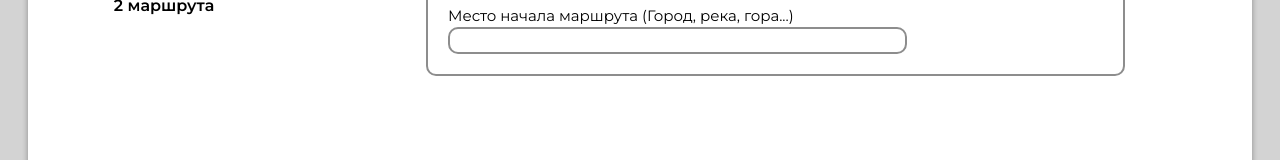
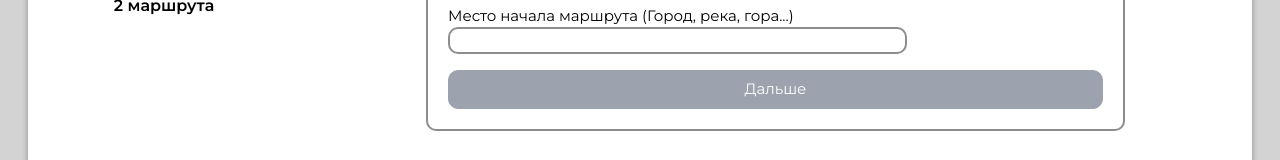
Before and after one commit to ligets/technostrelka, a Next.js app in the folder frontend/: page /lk/user in a window 1280 px wide. Both pictures are taken after a click on the button "Загрузить маршрут". Shown: the part 451-611 px from the top of the page. Built offline with nearby package versions, Linux system fonts and the light colour scheme.

Commit message:
LK yandex

```diff
--- a/frontend/app/lk/user/page.jsx
+++ b/frontend/app/lk/user/page.jsx
@@ -3,6 +3,7 @@ import {useEffect, useState} from "react"
 import Image from "next/image";
 import axios from "axios";
 import {Helmet} from "react-helmet";
+import YandexMap from "@/components/Map/YandexMapRoutesPaths";
 
 const YANDEX_API_KEY = "fee3278a-7b07-4bf9-a6e3-dcf1b7c93bdb";
 export default function LKUser() {
@@ -406,13 +407,21 @@ export default function LKUser() {
                                         </ul>
                                     )}
                                 </div>
+                                <button
+                                    className={`rounded-[10px] py-[0.5em] px-[2em] text-white text-[15px] font-light border-[1px] transition-all duration-300
+                                    ${selectedAddress ? "bg-[#6874f9] border-[#6874f9] hover:bg-transparent hover:text-blue-600" : "bg-gray-400 border-gray-400 cursor-not-allowed"}`}
+                                    onClick={nextStep}
+                                    disabled={!selectedAddress} // Блокируем кнопку, если адрес не выбран
+                                >
+                                    Дальше
+                                </button>
                             </div>
 
 
 
                             {/* ШАГ 2 */}
                             <div className={step === 2 ? "flex w-[100%]" : "hidden"}>
-
+                                {/*<YandexMap/>*/}
                             </div>
 
 
```
